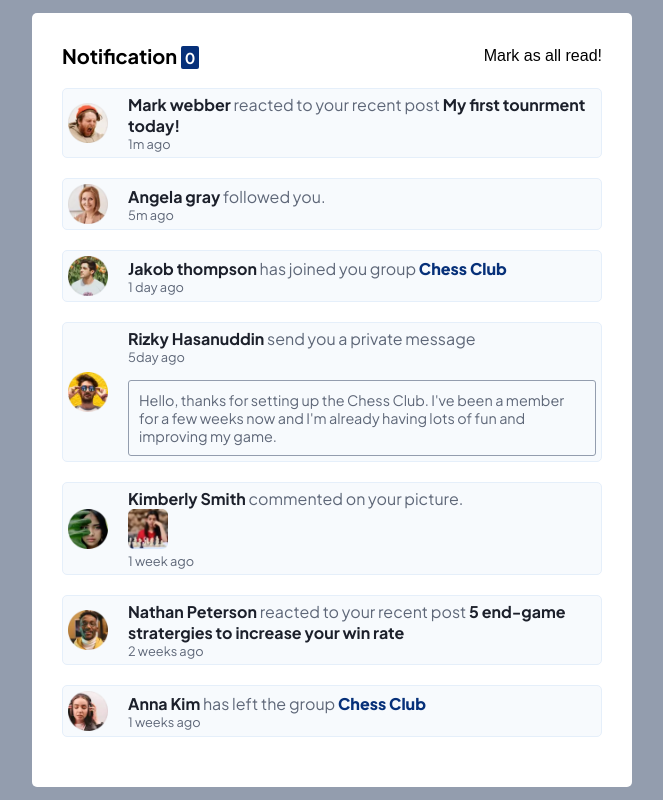
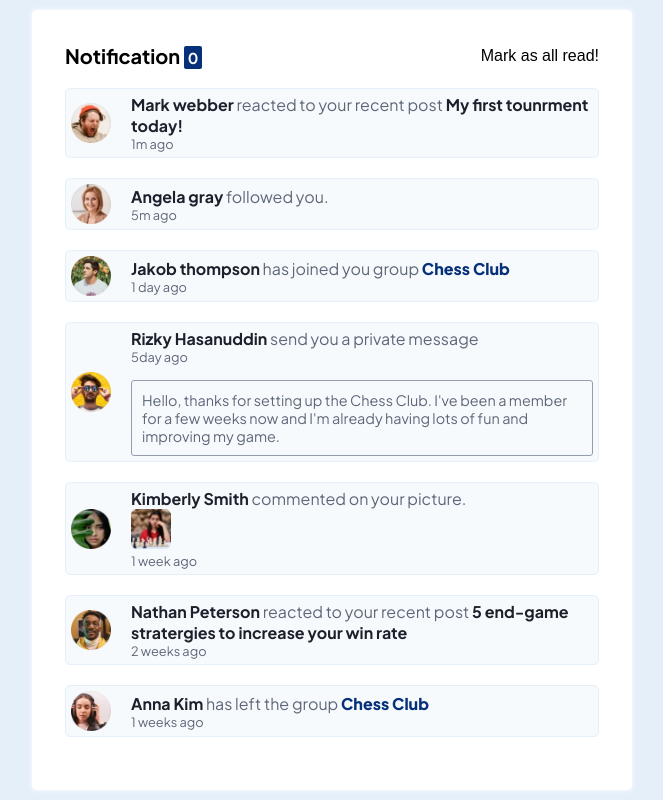
Before and after one commit to Kapilrohilla/NotificationPage, a plain HTML site: page index.html in a window 1280 px wide. Shown: the whole page, without its empty margins (308-971 px from the left). Drawn offline with Linux system fonts and the light colour scheme.

Commit message:
git commit css/style.css

```diff
--- a/css/style.css
+++ b/css/style.css
@@ -8,17 +8,23 @@
   font-family: jakarataSans;
   src: url(../assets/fonts/PlusJakartaSans-VariableFont_wght.ttf);
 }
+body {
+  background-color: hsl(211deg, 68%, 94%);
+}
+
 .wrapper {
-  display: grid;
-  justify-content: center;
-  align-content: center;
-  height: 100vh;
-  background-color: hsl(219deg, 14%, 63%);
+  min-height: 100vh;
   font-family: jakarataSans;
   font-size: 16px;
 }
 .wrapper .container {
+  position: absolute;
+  left: 50%;
+  top: 50%;
+  transform: translate(-50%, -50%);
   padding: 30px;
+  border: 3px solid hsl(0deg, 0%, 100%);
+  box-shadow: 0px 0px 5px hsl(0deg, 0%, 100%);
   background-color: hsl(0deg, 0%, 100%);
   border-radius: 5px;
   width: 600px;
```
